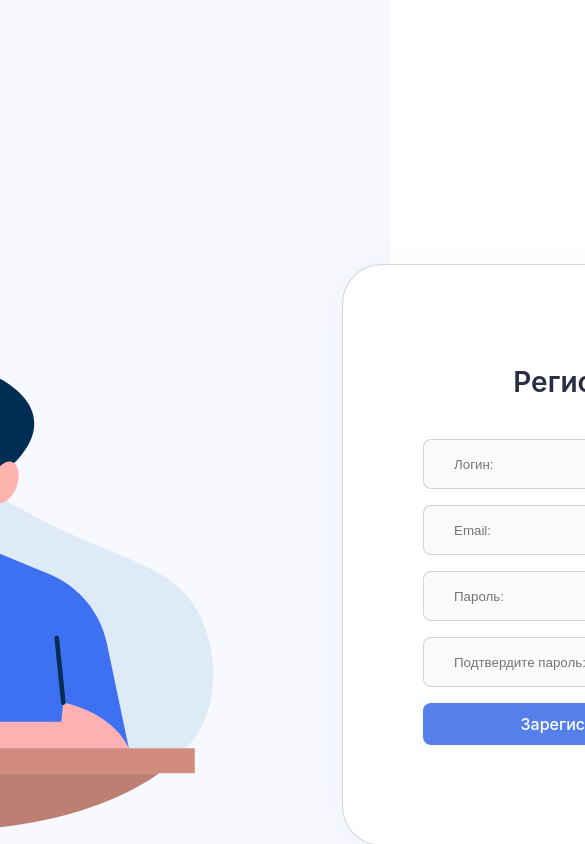
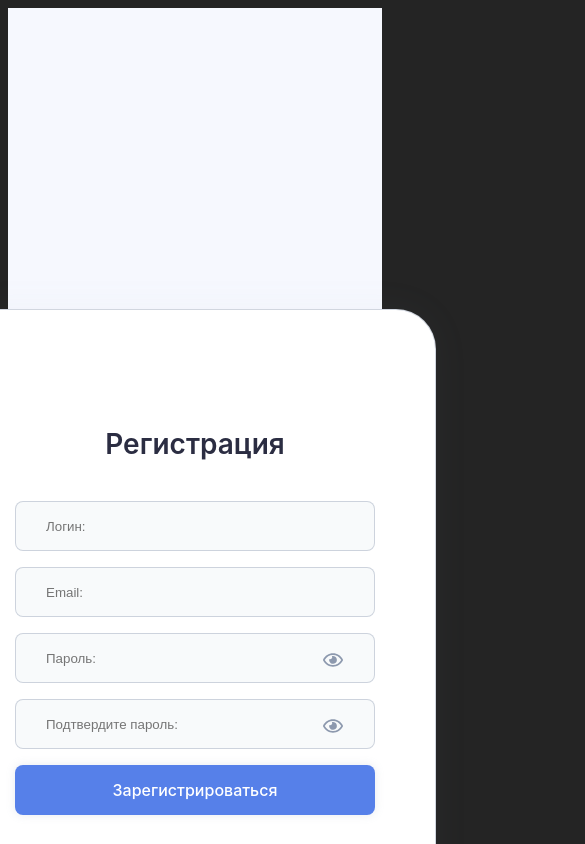
Before and after one commit to Arseny212/TestTask_TDComplect, a Vue app: page / in a window 390 px wide. Shown: the top 844 px of the page, 585 px wide, since content can reach past the window. Built offline with nearby package versions, Linux system fonts and the light colour scheme.

Commit message:
Немного доработал сообщения об ошибках, нужно еще настроить стили для отображения на мобильных устройствах

```diff
--- a/package.json
+++ b/package.json
@@ -7,7 +7,7 @@
     "dev": "vite",
     "build": "vite build",
     "preview": "vite preview",
-    "start": "vite preview --host 0.0.0.0 --port 3000 --open"
+    "start": "vite dev --host 0.0.0.0 --port 3000 --open"
 
   },
   "dependencies": {
--- a/src/components/RegistrationForm.vue
+++ b/src/components/RegistrationForm.vue
@@ -21,14 +21,20 @@
           />
         </div>
         <div v-if="usernameErrors && usernameErrors.length" class="error-messages">
-          <div v-for="error in usernameErrors" :key="error" class="error-message">{{ error }}</div>
+          <div v-for="error in usernameErrors" :key="error" class="error-message">
+          <img src="@/assets/Error.svg" alt="Иконка ошибки" class="Error-img" />
+          {{ error }}
+          </div>
         </div>
 
         <div>
           <input v-model="email" type="email" placeholder="Email:" id="email" required autocomplete="email" />
         </div>
         <div v-if="emailErrors && emailErrors.length" class="error-messages">
-          <div v-for="error in emailErrors" :key="error" class="error-message">{{ error }}</div>
+          <div v-for="error in emailErrors" :key="error" class="error-message">
+            <img src="@/assets/Error.svg" alt="Иконка ошибки" class="Error-img" />
+          {{ error }}
+          </div>
         </div>
 
         <div class="password-input-container">
@@ -48,7 +54,10 @@
           </button>
         </div>
         <div v-if="passwordErrors && passwordErrors.length" class="error-messages">
-          <div v-for="error in passwordErrors" :key="error" class="error-message">{{ error }}</div>
+          <div v-for="error in passwordErrors" :key="error" class="error-message">
+            <img src="@/assets/Error.svg" alt="Иконка ошибки" class="Error-img" />
+          {{ error }}
+          </div>
         </div>
 
         <div class="password-input-container">
@@ -68,7 +77,10 @@
           </button>
         </div>
         <div v-if="confirmPasswordErrors && confirmPasswordErrors.length" class="error-messages">
-          <div v-for="error in confirmPasswordErrors" :key="error" class="error-message">{{ error }}</div>
+          <div v-for="error in confirmPasswordErrors" :key="error" class="error-message">
+            <img src="@/assets/Error.svg" alt="Иконка ошибки" class="Error-img" />
+          {{ error }}
+          </div>
         </div>
 
         <button :disabled="isFormInvalid" type="submit" class="registration-button">Зарегистрироваться</button>
--- a/src/components/SuccessPage.vue
+++ b/src/components/SuccessPage.vue
@@ -4,8 +4,9 @@
       <h1>Вы успешно прошли регистрацию!</h1>
     </div>
   </template>
-  <script>
 
+
+<script>
   export default {
     mounted() {
       setTimeout(() => {
--- a/src/styles/main.scss
+++ b/src/styles/main.scss
@@ -3,60 +3,66 @@
   line-height: 1.5;
   font-weight: 400;
   color-scheme: light dark;
-  color: rF6F8FE(255, 255, 255, 0.87);
+  color: rgba(255, 255, 255, 0.87);
   background-color: #242424;
   font-synthesis: none;
   text-rendering: optimizeLegibility;
   -webkit-font-smoothing: antialiased;
   -moz-osx-font-smoothing: grayscale;
 
-  @media (prefers-color-scheme: light) {
-    color: #213547;
-    background-color: #ffffff;
+  @media (max-width: 700px) {
+
+
+    .image-container {
+      display: none;
+    }
+    .body {
+      overflow: hidden;
+      max-height: 300px;
+
+    }
+    h1 {
+      color: var(--Black-blue, #2B2D42);
+      font-family: Inter;
+      font-size: 28px;
+      font-style: normal;
+      font-weight: 600;
+      line-height: normal;
+    }
+
+    .container {
+      height: 698px;
+      flex-direction: column;
+    }
+
+    .form-container {
+      padding: var(--m10, 100px) var(--m6, 60px);
+      overflow: hidden;
+      height: 50vh;
+    }
+
+    .password-input-container {
+      position: relative;
+      width: 100%;
+      max-width: 400px;
+      margin: 0 auto;
+      display: flex;
+      flex-direction: column;
+      gap: var(--m2, 20px);
+    }
+
+    .password-input-container input {
+      width: 100%;
+      box-sizing: border-box;
+    }
   }
 }
 
-a {
-  font-weight: 500;
-  color: #646cff;
-  text-decoration: inherit;
+h1 {
 
-
-}
-
-button {
-  cursor: pointer;
-  transition: border-color 0.25s;
-  border-radius: 8px;
-  border: 1px solid transparent;
-  font-size: 1em;
-  font-weight: 500;
-  font-family: inherit;
-
-  &:focus,
-  &:focus-visible {
-    outline: 4px auto -webkit-focus-ring-color;
-  }
-
-  @media (prefers-color-scheme: light) {
-    background-color: #f9f9f9;
-  }
-}
-
-body {
-  margin: 0;
-  place-items: center;
-  min-width: 320px;
-  min-height: 100vh;
-}
-
-h1 {
+  color: var(--Black-blue, #2B2D42);
   font-size: 28px;
   line-height: 1.1;
-}
-
-.card {
-  padding: 2em;
 }
 
 #app {
@@ -65,8 +71,6 @@ h1 {
   padding: 2rem;
   text-align: center;
 }
-
-// Стили из SCSS
 
 body {
   display: flex;
@@ -81,9 +85,10 @@ body {
 
 .container {
   display: flex;
+  padding: var(--m10, 100px) var(--m0, 0px);
   justify-content: center;
   align-items: center;
-  gap: var(--m4, 40px);
+  gap: var(--m4, 100px);
 }
 
 .form-title {
@@ -135,6 +140,7 @@ body {
   outline: none;
   padding: 0;
   margin: 0;
+
   &:focus,
   &:focus-visible {
     outline: none;
@@ -158,18 +164,45 @@ input {
 }
 
 .error-messages {
+  display: flex;
+  justify-content: center;
+  flex-direction: column;
+  align-items: flex-start;
+  margin-bottom: 6px;
   color: red;
-  margin-top: 5px;
+  font-size: 14px;
+}
+
+.Error-img {
+  margin-right: 5px;
+  vertical-align: middle;
 }
 
 button {
+  cursor: pointer;
+  border-radius: 8px;
+  transition: border-color 0.25s;
   padding: 10px var(--m4, 40px);
-  width: 360px;
+  border: 1px solid transparent;
+  font-size: 1em;
+  font-weight: 500;
+  font-family: inherit;
+
+  &:focus,
+  &:focus-visible {
+    outline: 4px auto -webkit-focus-ring-color;
+  }
 
   &.registration-button {
+    justify-content: center;
+    align-items: center;
     padding: 10px var(--m4, 40px);
+    height: var(--m5, 50px);
     width: 360px;
     background-color: #5680E9;
     color: white;
+    gap: var(--m1, 10px);
+    align-self: stretch;
+    box-shadow: 0px 0px 10px 0px rgba(141, 153, 174, 0.20);
   }
 }
```
Also changed, not shown: src/assets/Error.svg (added).
